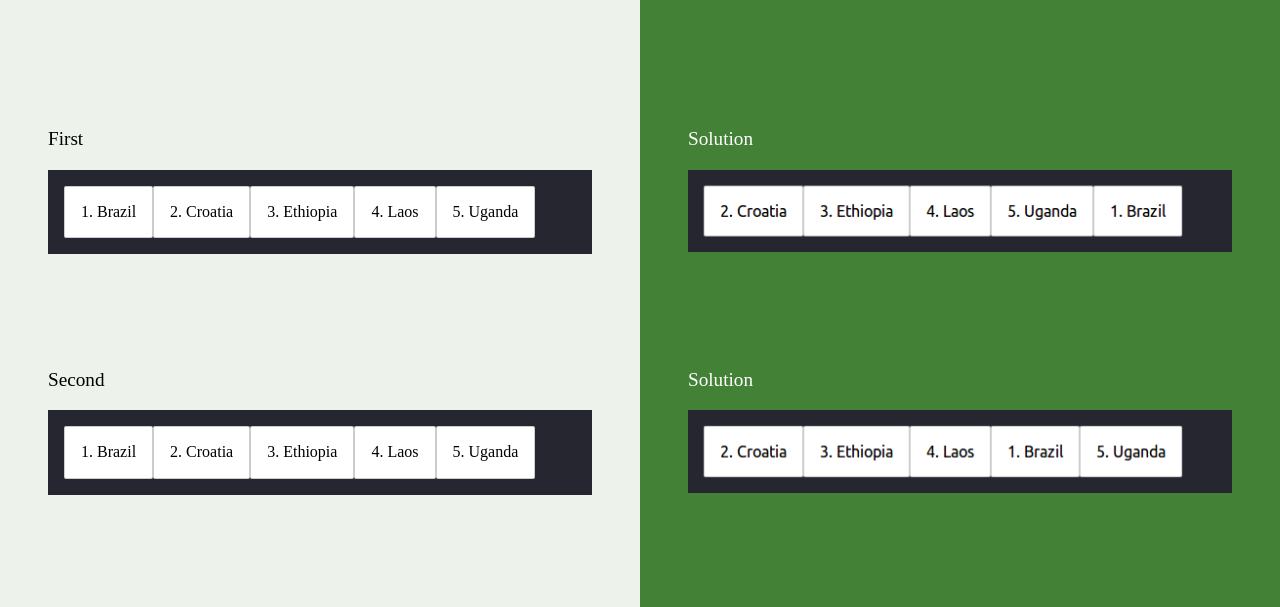
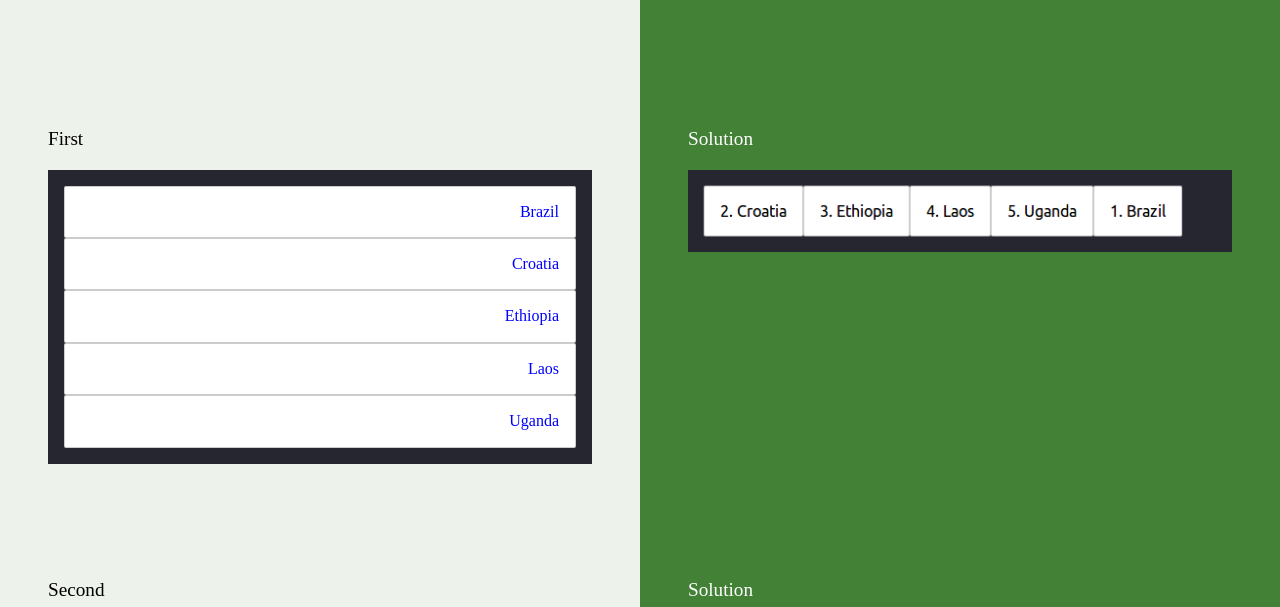
Before and after one commit to ahmadhamdach/repo, a website: page week-2/14-order/index.html in a window 1280 px wide. Shown: the part 122-729 px from the top of the page. Drawn offline with Linux system fonts and the light colour scheme.

Commit message:
completed

```diff
--- a/week-2/14-order/flexbox.css
+++ b/week-2/14-order/flexbox.css
@@ -1,5 +1,16 @@
-.countries {
-  display: flex;
-}
+
 
 /* Add your own CSS code below */
+.ol1{
+  color:blue;
+}
+.ol2{
+  color:red;
+}
+.ol3{
+  color:purple;
+
+}
+ol{
+  text-align:right;
+}
--- a/week-2/14-order/index.html
+++ b/week-2/14-order/index.html
@@ -24,13 +24,13 @@
       <div class="panel">
         <div class="exercise">
           <h2 class="exercise__title">First</h2>
-          <ul class="countries countries--first">
-            <li class="country country--brazil">1. Brazil</li>
-            <li class="country country--croatia">2. Croatia</li>
-            <li class="country country--ethiopia">3. Ethiopia</li>
-            <li class="country country--laos">4. Laos</li>
-            <li class="country country--uganda">5. Uganda</li>
-          </ul>
+          <ol type="A" class="countries countries--first ol1">
+            <li class="country country--brazil"> Brazil</li>
+            <li class="country country--croatia">Croatia</li>
+            <li class="country country--ethiopia">Ethiopia</li>
+            <li class="country country--laos">Laos</li>
+            <li class="country country--uganda">Uganda</li>
+          </ol>
         </div>
         <div class="solution">
           <h3 class="solution__title">Solution</h3>
@@ -40,13 +40,13 @@
       <div class="panel">
         <div class="exercise">
           <h2 class="exercise__title">Second</h2>
-          <ul class="countries countries--second">
-            <li class="country country--brazil">1. Brazil</li>
-            <li class="country country--croatia">2. Croatia</li>
-            <li class="country country--ethiopia">3. Ethiopia</li>
-            <li class="country country--laos">4. Laos</li>
-            <li class="country country--uganda">5. Uganda</li>
-          </ul>
+          <ol type="I" class="countries countries--second ol2">
+            <li class="country country--brazil">Brazil</li>
+            <li class="country country--croatia">Croatia</li>
+            <li class="country country--ethiopia">Ethiopia</li>
+            <li class="country country--laos">Laos</li>
+            <li class="country country--uganda">Uganda</li>
+          </ol>
         </div>
         <div class="solution">
           <h3 class="solution__title">Solution</h3>
```
